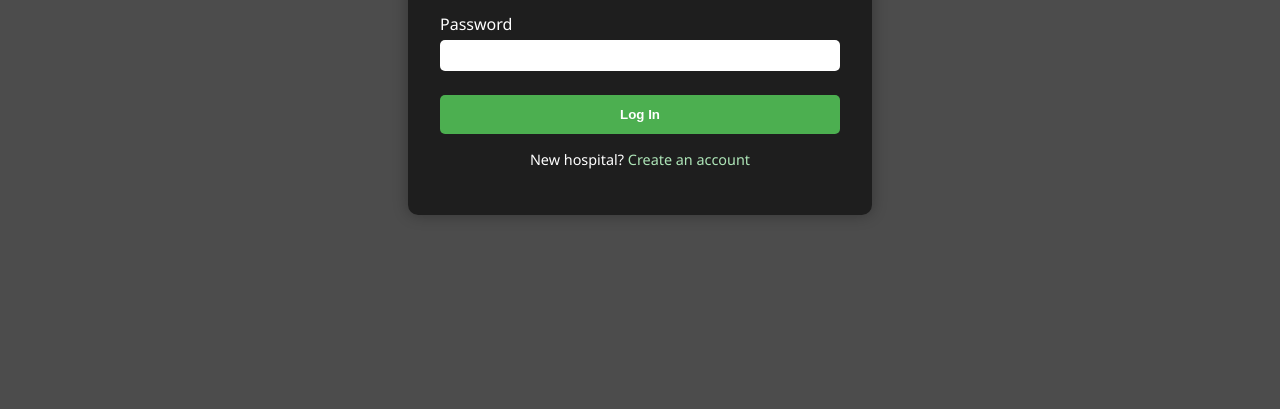
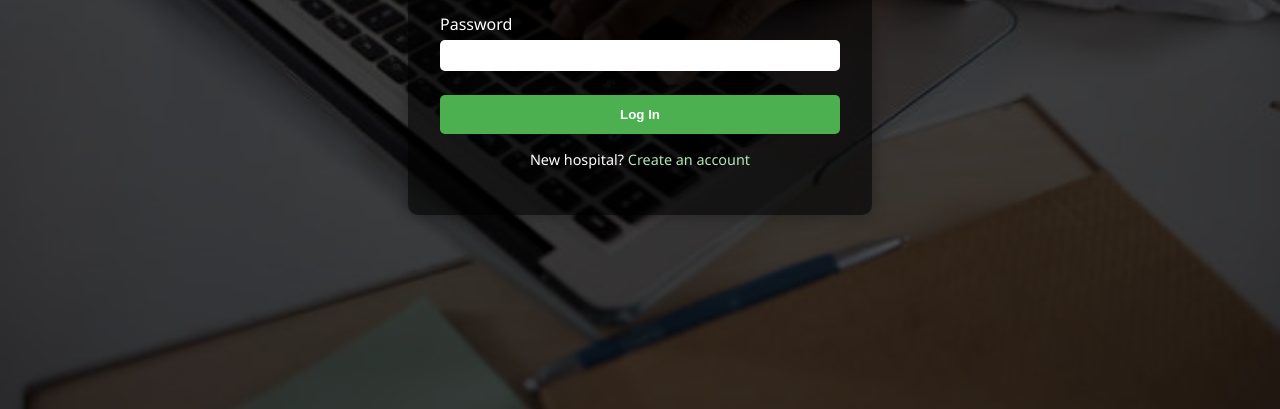
Before and after one commit to BodeMurairi2/medpulse-v2, a plain HTML site: page frontend/HTMLs/login.html in a window 1280 px wide. Shown: the part 391-800 px from the top of the page. Drawn offline with Linux system fonts and the light colour scheme.

Commit message:
Correct images

```diff
--- a/frontend/CSSs/create-dep.css
+++ b/frontend/CSSs/create-dep.css
@@ -1,7 +1,7 @@
 body {
   font-family: 'Segoe UI', sans-serif;
   background: linear-gradient(rgba(0, 0, 0, 0.8), rgba(0, 0, 0, 0.8)),
-              url('../MedPulse images/Doctors-together.webp') no-repeat center center fixed;
+              url('../MedPulse_Images/Doctors-together.webp') no-repeat center center fixed;
   background-size: cover;
   color: #070707;
   padding: 40px;
--- a/frontend/CSSs/login&signup.css
+++ b/frontend/CSSs/login&signup.css
@@ -3,7 +3,7 @@ body {
   margin: 0;
   padding: 0;
   font-family: 'Segoe UI', sans-serif;
-  background-image: url('../MedPulse Images/signup&login-image.jpg');
+  background-image: url('../MedPulse_Images/signup&login-image.jpg');
   background-size: cover;
   background-position: center;
   background-repeat: no-repeat;
--- a/frontend/CSSs/p2style.css
+++ b/frontend/CSSs/p2style.css
@@ -4,7 +4,7 @@ body {
   margin: 0;
   font-family: 'Poppins', sans-serif;
   background: linear-gradient(rgba(0, 0, 0, 0.5), rgba(0, 0, 0, 0.5)),
-              url('../Medpulse images/Hospital image3.jpg') no-repeat center center fixed;
+              url('../MedPulse_Images/Hospital image3.jpg') no-repeat center center fixed;
   background-size: cover;
   color: #333;
 }
--- a/frontend/CSSs/reg-doc-style.css
+++ b/frontend/CSSs/reg-doc-style.css
@@ -2,7 +2,7 @@ body {
   margin: 0;
   font-family: 'Poppins', sans-serif;
   background: linear-gradient(rgba(0, 0, 0, 0.7), rgba(0, 0, 0, 0.7)),
-              url('../MedPulse images/Doctors-together.webp') no-repeat center center fixed;
+              url('../MedPulse_Images/Doctors-together.webp') no-repeat center center fixed;
   background-size: cover;
   color: #fff;
 }
--- a/frontend/CSSs/reg-pat-style.css
+++ b/frontend/CSSs/reg-pat-style.css
@@ -3,7 +3,7 @@ body {
   font-family: 'Segoe UI', sans-serif;
   background-color: #f0f3f7;
   background-image: linear-gradient(rgba(0, 0, 0, 0.7), rgba(0, 0, 0, 0.7)),
-                  url('../MedPulse images/registration image.jpg');
+                  url('../MedPulse_Images/registration image.jpg');
   background-size:cover;
   background-position:center;
   background-repeat: no-repeat;
--- a/frontend/CSSs/search-doc.css
+++ b/frontend/CSSs/search-doc.css
@@ -1,7 +1,7 @@
 body {
   font-family: 'Segoe UI', sans-serif;
   background: linear-gradient(rgba(0, 0, 0, 0.8), rgba(0, 0, 0, 0.8)),
-              url('../MedPulse images/Doctors-together.webp') no-repeat center center fixed;
+              url('../MedPulse_Images/Doctors-together.webp') no-repeat center center fixed;
   background-size: cover;
   color: #070707;
   padding: 40px;
--- a/frontend/CSSs/style.css
+++ b/frontend/CSSs/style.css
@@ -7,7 +7,7 @@ body, html {
 
 
 .hero {
-  background-image: url('../Medpulse_Images/Image1.jpg');
+  background-image: url('../MedPulse_Images/Image1.jpg');
   background-size: cover;
   background-position: center;
   height: 100vh;
--- a/frontend/CSSs/update-dep.css
+++ b/frontend/CSSs/update-dep.css
@@ -96,7 +96,7 @@ form textarea {
 body {
   font-family: 'Segoe UI', sans-serif;
   background: linear-gradient(rgba(0, 0, 0, 0.8), rgba(0, 0, 0, 0.8)),
-              url('../MedPulse images/Doctors-together.webp') no-repeat center center fixed;
+              url('../MedPulse_Images/Doctors-together.webp') no-repeat center center fixed;
   background-size: cover;
   color: #070707;
   padding: 40px;
--- a/frontend/CSSs/update-doc.css
+++ b/frontend/CSSs/update-doc.css
@@ -1,7 +1,7 @@
 body {
   font-family: 'Segoe UI', sans-serif;
     background: linear-gradient(rgba(0, 0, 0, 0.8), rgba(0, 0, 0, 0.8)),
-              url('../MedPulse images/Doctors-together.webp') no-repeat center center fixed;
+              url('../MedPulse_Images/Doctors-together.webp') no-repeat center center fixed;
   background-size: cover;
   color: #fff;
   /* background-color: #222121; */
--- a/frontend/CSSs/view-doc-list.css
+++ b/frontend/CSSs/view-doc-list.css
@@ -2,7 +2,7 @@ body {
   margin: 0;
   font-family: 'Segoe UI', sans-serif;
   background: linear-gradient(rgba(0, 0, 0, 0.8), rgba(0, 0, 0, 0.8)),
-              url('../MedPulse images/Doctors-together.webp') no-repeat center center fixed;
+              url('../MedPulse_Images/Doctors-together.webp') no-repeat center center fixed;
   background-size: cover;
   color: #fff;
   background-color: #f0f3f7;
```
Also changed, not shown: frontend/CSSs/image1.jpg (added).
